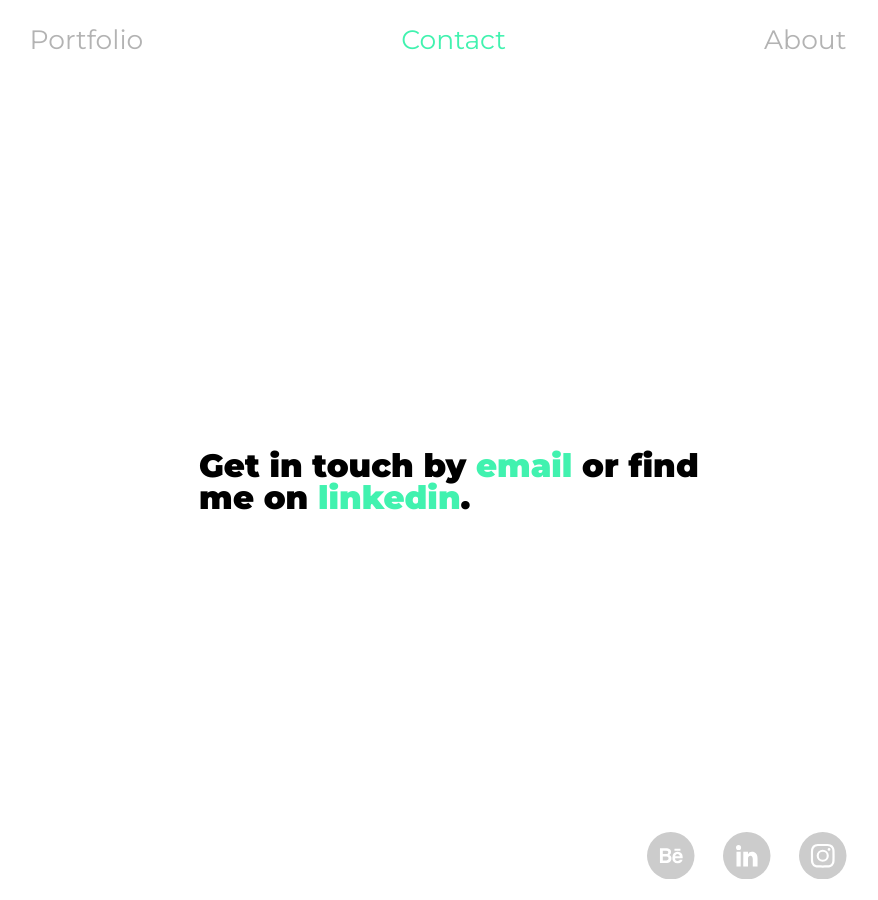
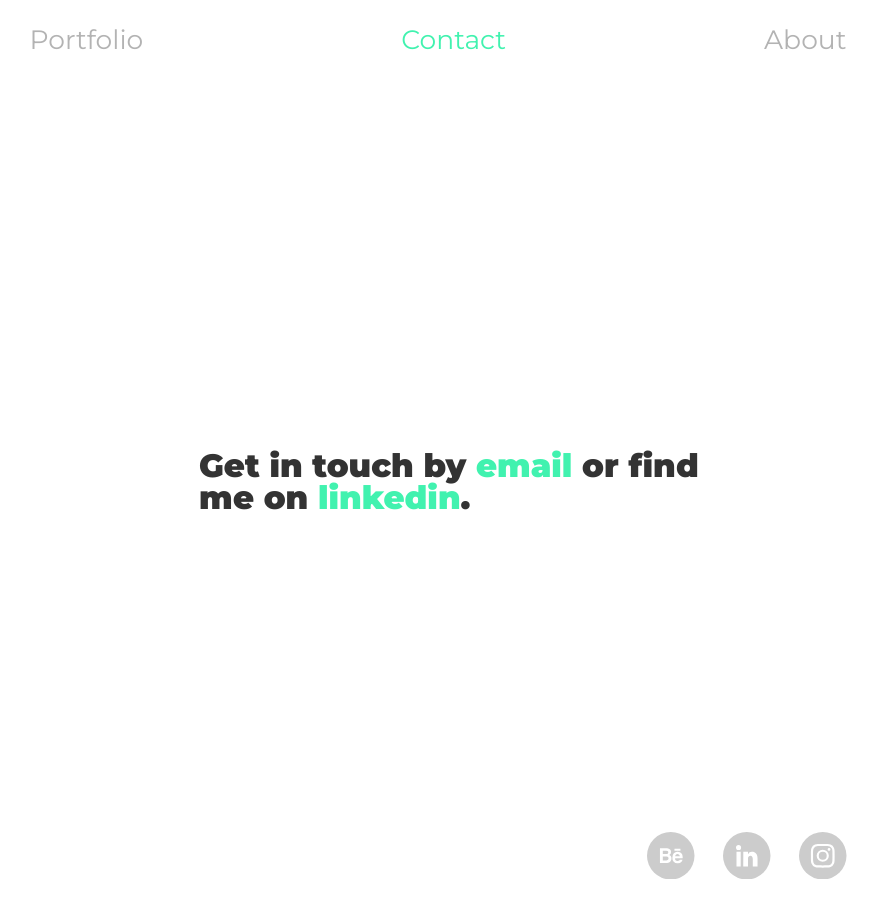
Before and after one commit to Elunn/elliot-lunn-old-portfolio, a Jekyll site: the page built from contact.html, in a window 1280 px wide. Shown: the whole page, without its empty margins (202-1080 px from the left). Built offline with Jekyll 4.4.1, drawn with Linux system fonts in a browser that asks for light colours; nearby versions of some CDN libraries; Markdown is read by kramdown in place of the engine named in the settings.

Commit message:
paragraph

```diff
--- a/_layouts/home.html
+++ b/_layouts/home.html
@@ -9,7 +9,6 @@
             <meta name="author" content="Elliot Lunn">
             <link rel="stylesheet" type="text/css" href="{{site.baseurl}}css/reset.css">
             <link rel="stylesheet" type="text/css" href="{{site.baseurl}}css/home.css">
-            <link href="https://fonts.googleapis.com/css?family=Montserrat:900|Roboto:700" rel="stylesheet">
         </head>
 
         <body>
--- a/css/styles.css
+++ b/css/styles.css
@@ -35,6 +35,10 @@
 
 p {
     font-family: 'Roboto', sans-serif;
+    font-size: 1.1em;
+    text-align: justify;
+    padding-top: 3vh;
+    color: #333333;
 }
 
 /*main content*/
```
